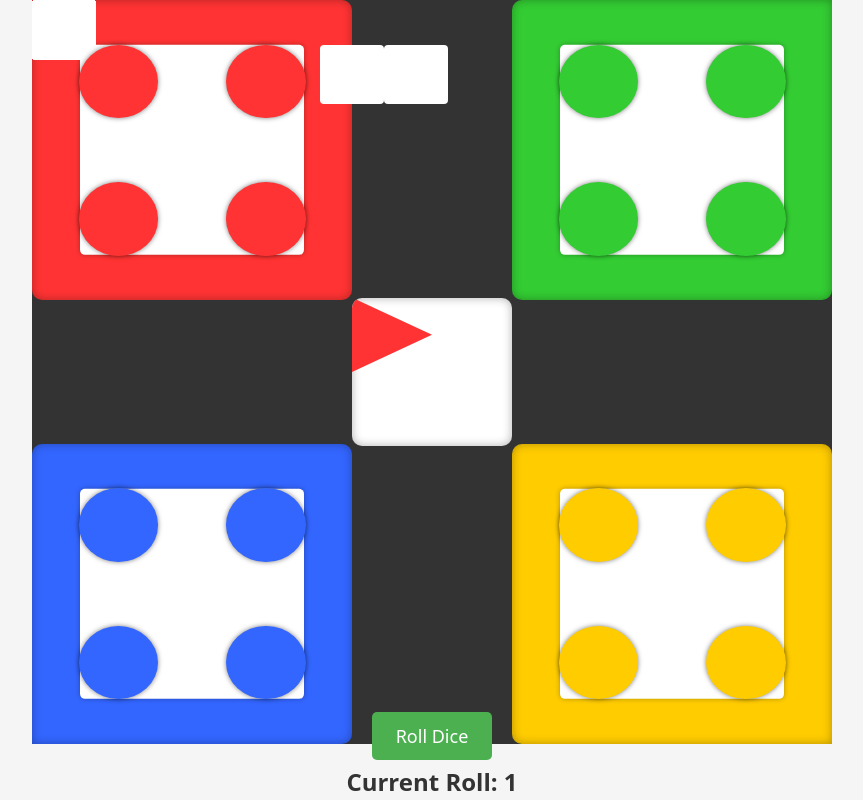
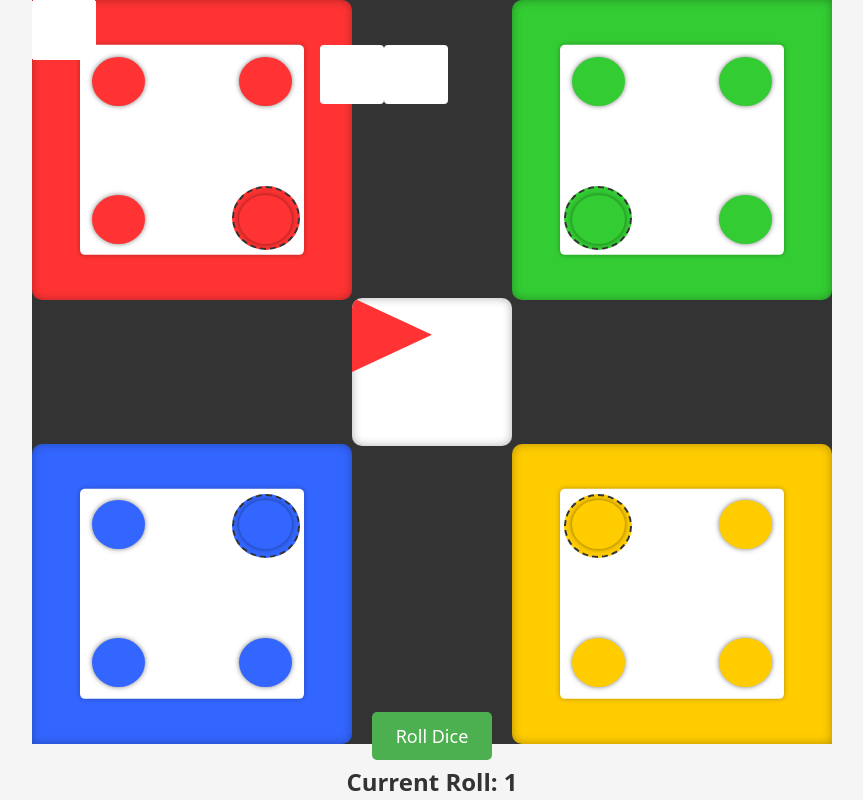
Before and after one commit to GingerImpasto/ludo-game, a React (Vite) app: page / in a window 1280 px wide. Shown: the whole page, without its empty margins (208-1071 px from the left). Built offline with nearby package versions, Linux system fonts and the light colour scheme.

Commit message:
Reduce pawn position height and width

```diff
--- a/src/components/LudoBoard.css
+++ b/src/components/LudoBoard.css
@@ -74,8 +74,8 @@
 
 .pawn-position {
   position: relative;
-  width: 60%;
-  height: 60%;
+  width: 40%;
+  height: 40%;
   border-radius: 50%;
   box-shadow: 0 0 5px rgba(0, 0, 0, 0.5);
   z-index: 1;
```
